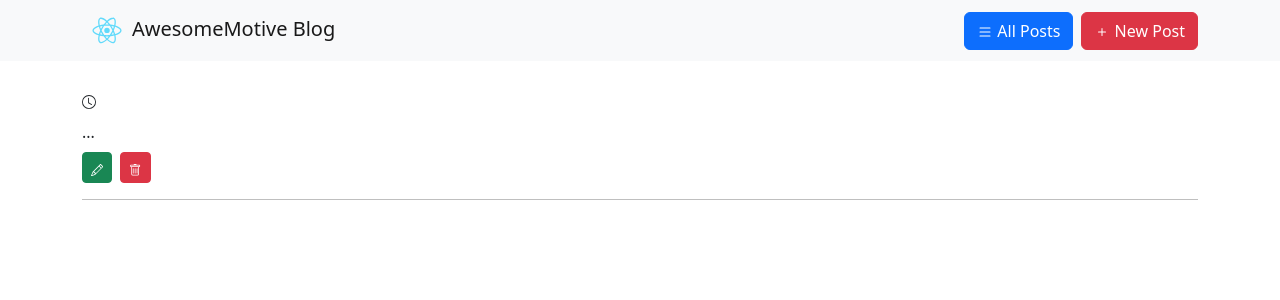
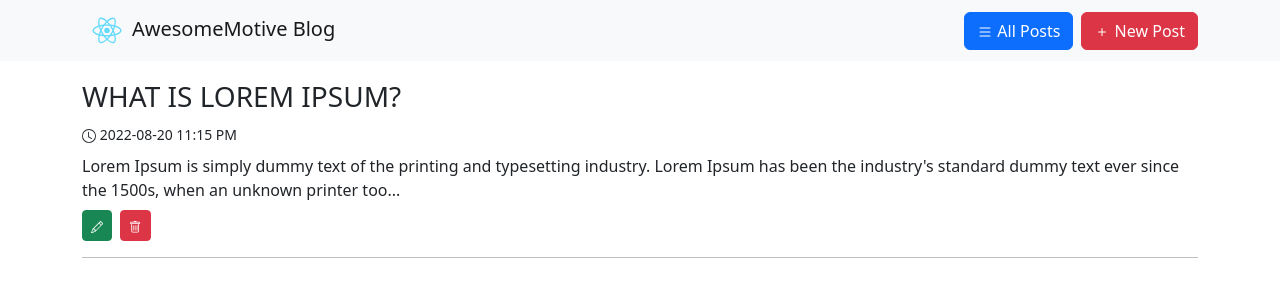
Before and after one commit to shahzaib91/amreactjs, a React (Create React App) app: page / in a window 1280 px wide. Shown: the top 300 px of the page. Built offline with nearby package versions, Linux system fonts and the light colour scheme.

Commit message:
Axios, Redux, React Redux packages are added Boiler plate code is moved Default test file is moved Home template is modified

```diff
--- a/package.json
+++ b/package.json
@@ -6,13 +6,16 @@
     "@testing-library/jest-dom": "^5.16.5",
     "@testing-library/react": "^13.3.0",
     "@testing-library/user-event": "^13.5.0",
+    "axios": "^0.27.2",
     "bootstrap": "^5.2.0",
     "react": "^18.2.0",
     "react-bootstrap": "^2.5.0",
     "react-bootstrap-icons": "^1.8.4",
     "react-dom": "^18.2.0",
+    "react-redux": "^8.0.2",
     "react-router-dom": "^6.3.0",
     "react-scripts": "5.0.1",
+    "redux": "^4.2.0",
     "web-vitals": "^2.1.4"
   },
   "scripts": {
--- a/src/index.css
+++ /dev/null
@@ -1,13 +0,0 @@
-body {
-  margin: 0;
-  font-family: -apple-system, BlinkMacSystemFont, 'Segoe UI', 'Roboto', 'Oxygen',
-    'Ubuntu', 'Cantarell', 'Fira Sans', 'Droid Sans', 'Helvetica Neue',
-    sans-serif;
-  -webkit-font-smoothing: antialiased;
-  -moz-osx-font-smoothing: grayscale;
-}
-
-code {
-  font-family: source-code-pro, Menlo, Monaco, Consolas, 'Courier New',
-    monospace;
-}
--- a/src/routes/Home.jsx
+++ b/src/routes/Home.jsx
@@ -1,10 +1,11 @@
 import React from 'react'
 import ArticleItem from '../components/ArticleItem'
 
-export default function Home() {
-  return (
-    <>
-        <ArticleItem title="" content="" timestamp="" />
-    </>
-  )
+export default function Home()
+{
+    return (
+        <>
+            <ArticleItem title="What is Lorem Ipsum?" content="Lorem Ipsum is simply dummy text of the printing and typesetting industry. Lorem Ipsum has been the industry's standard dummy text ever since the 1500s, when an unknown printer took a galley of type and scrambled it to make a type specimen book. It has survived not only five centuries, but also the leap into electronic typesetting, remaining essentially unchanged. It was popularised in the 1960s with the release of Letraset sheets containing Lorem Ipsum passages, and more recently with desktop publishing software like Aldus PageMaker including versions of Lorem Ipsum." timestamp="2022-08-20 11:15 PM" />
+        </>
+    )
 }
```
Also changed, not shown: src/reportWebVitals.js (deleted, +0 -13 lines), src/setupTests.js (deleted, +0 -5 lines), 1 other file (tests, documents, lock files or other folders).
